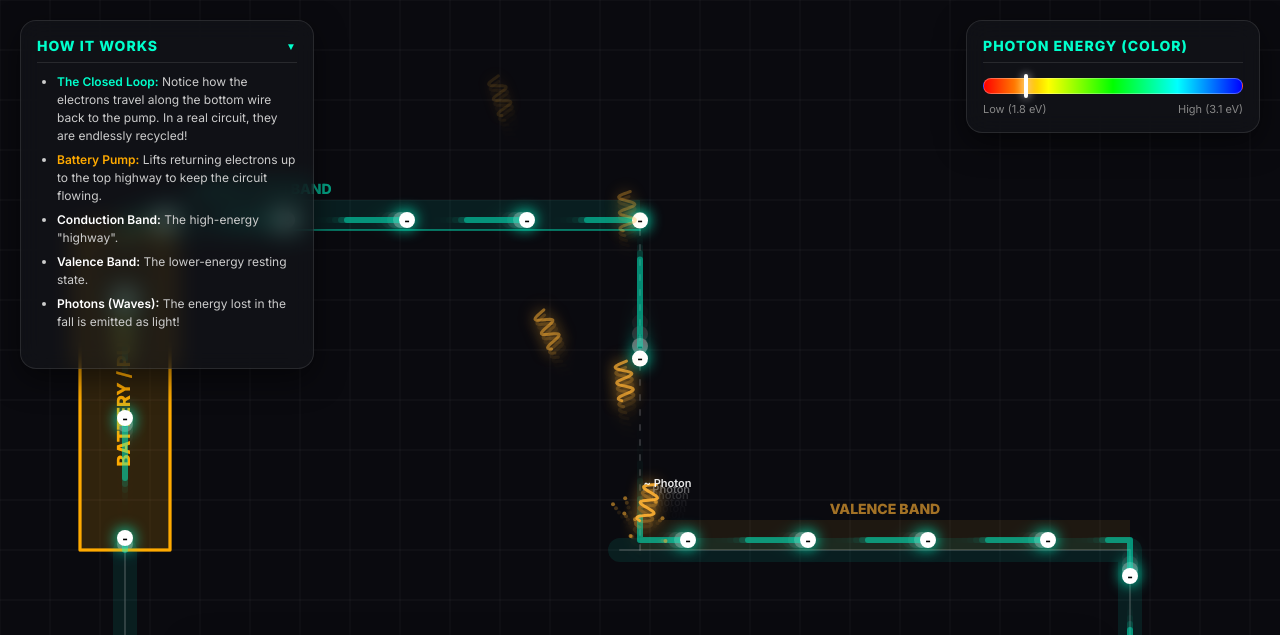
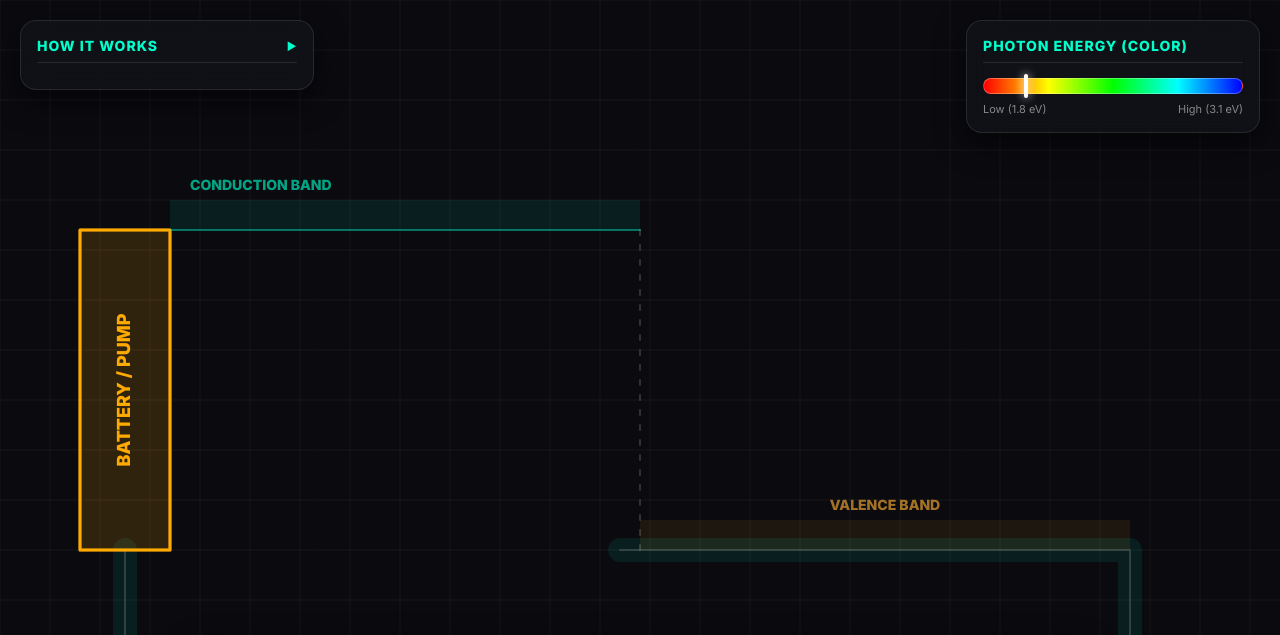
Before and after one commit to ilanReal/Led-Color-and-The-Band-gap-Simulation, a plain HTML site: page index.html in a window 1280 px wide. Shown: the top 635 px of the page. Drawn offline with Linux system fonts and the light colour scheme.

Commit message:
Update index.html

```diff
--- a/index.html
+++ b/index.html
@@ -371,8 +371,8 @@
 <body>
 
     <div class="glass-panel draggable" id="dictionary">
-        <h3 id="dictToggle">How it Works <span class="dropdown-icon" id="dictArrow">▼</span></h3>
-        <ul id="dictContent">
+        <h3 id="dictToggle">How it Works <span class="dropdown-icon" id="dictArrow">▶</span></h3>
+        <ul id="dictContent" style="display: none;">
             <li><span class="highlight" style="color: #00ffcc;">The Closed Loop:</span> Notice how the electrons travel along the bottom wire back to the pump. In a real circuit, they are endlessly recycled!</li>
             <li><span class="highlight" style="color: #ffaa00;">Battery Pump:</span> Lifts returning electrons up to the top highway to keep the circuit flowing.</li>
             <li><span class="highlight">Conduction Band:</span> The high-energy "highway".</li>
@@ -404,7 +404,7 @@
 
             <div class="toggle-container">
                 <label class="switch">
-                    <input type="checkbox" id="continuousMode" checked>
+                    <input type="checkbox" id="continuousMode">
                     <span class="slider"></span>
                 </label>
                 <span class="toggle-label" style="margin-bottom: 0;">Continuous</span>
```
